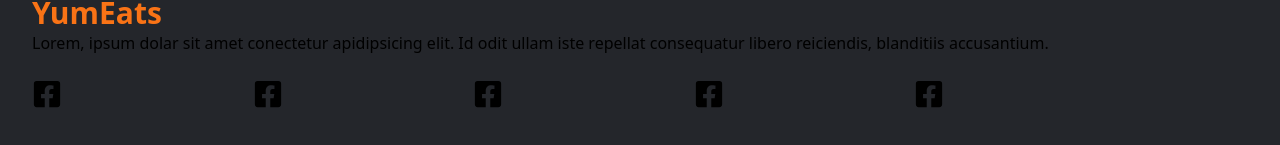
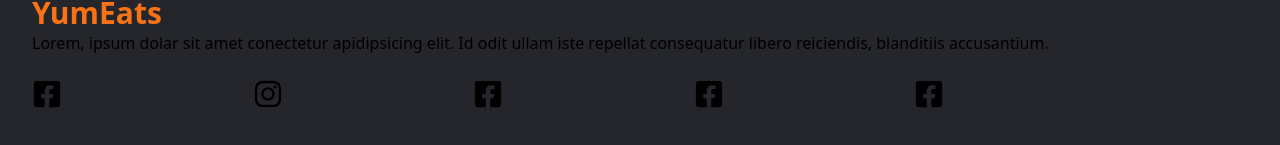
Before and after one commit to katie-franklin23/react-recipes, a React (Create React App) app: page / in a window 1280 px wide. Shown: the part 6254-6399 px from the top of the page. Built offline with nearby package versions, Linux system fonts and the light colour scheme.

Commit message:
add instagram square component and format size

```diff
--- a/src/components/Footer.js
+++ b/src/components/Footer.js
@@ -19,7 +19,7 @@ const Footer = () => {
             accusantium.
             <div className="flex justify-between md:w-[75%] my-6">
               <FaFacebookSquare size={30} />
-              <FaFacebookSquare size={30} />
+              <FaInstagram size={30} />
               <FaFacebookSquare size={30} />
               <FaFacebookSquare size={30} />
               <FaFacebookSquare size={30} />
```
